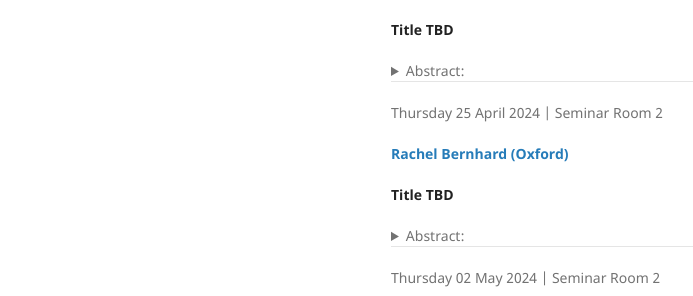
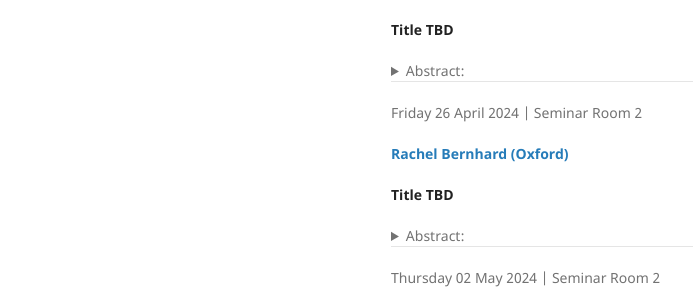
Before and after one commit to cpss-eui/cpss-eui.github.io, a Jekyll site: the page built from index.md, in a window 1280 px wide and 900 px high, scrolled down 2312 px. Shown: the part 157-453 px from the top of the window, without its empty margins (179-872 px from the left). Built offline with Jekyll 4.4.1, drawn with Linux system fonts in a browser that asks for light colours; our own code applies the rules of GitHub Pages for plain Markdown files.

Commit message:
See https://github.com/cpss-eui/comparative-politics-seminar-series/commit/7985b1441c72877fc80250e47343625b1a197d3c from refs/heads/main

```diff
--- a/index.md
+++ b/index.md
@@ -315,7 +315,7 @@ Abstract TBD
 </p>
 </details>
 <hr>
-Thursday 25 April 2024 | Seminar Room 2
+Friday 26 April 2024 | Seminar Room 2
 <p>
 <strong><a href='https://rachelbernhard.com/'>Rachel Bernhard
 (Oxford)</a></strong>
```
Also changed, not shown: 1 other file.
